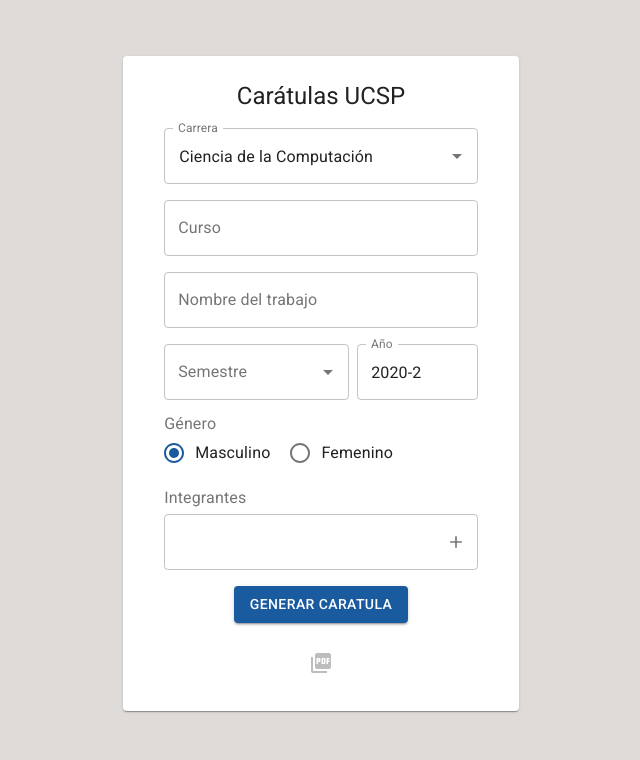
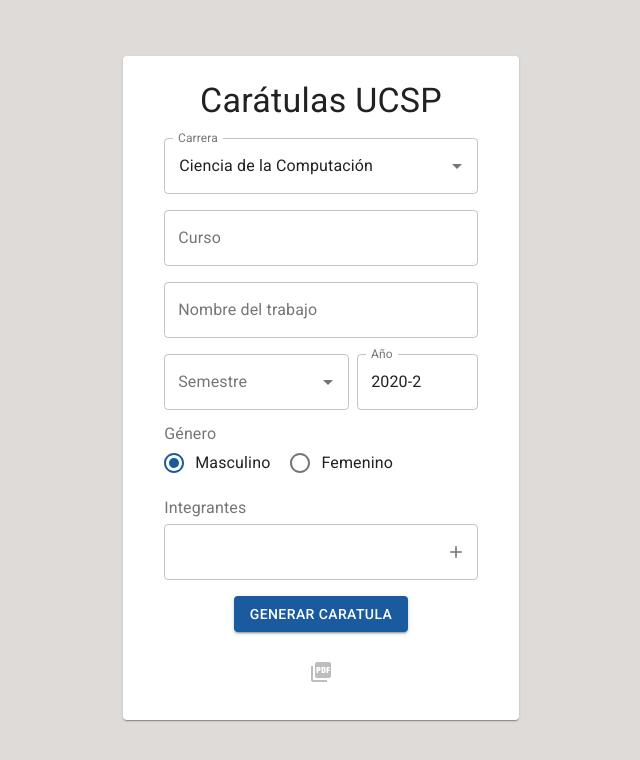
Before and after one commit to oscaramos/caratulas-ucsp, a React (Create React App) app: page / in a window 1280 px wide. Shown: the top 760 px of the page, without its empty margins (319-959 px from the left). Built offline with nearby package versions, Linux system fonts and the light colour scheme.

Commit message:
Big refactor(Remove unused abstractions, eslint)

```diff
--- a/src/App.js
+++ b/src/App.js
@@ -11,14 +11,14 @@
 import RadioGroup from "@material-ui/core/RadioGroup";
 import FormLabel from "@material-ui/core/FormLabel";
 import FormControl from "@material-ui/core/FormControl";
-import AddIcon from '@material-ui/icons/Add';
-import RemoveIcon from '@material-ui/icons/Remove';
 import IconButton from "@material-ui/core/IconButton";
 import Autocomplete from '@material-ui/lab/Autocomplete';
 import CircularProgress from "@material-ui/core/CircularProgress";
 import InputAdornment from "@material-ui/core/InputAdornment";
 import { makeStyles } from "@material-ui/core/styles";
 
+import AddIcon from '@material-ui/icons/Add';
+import RemoveIcon from '@material-ui/icons/Remove';
 import PictureAsPdfIcon from '@material-ui/icons/PictureAsPdf';
 
 import { fetchGenerateCover } from "./api";
@@ -99,32 +99,6 @@
   }
 }));
 
-const TextFieldView = ({ ...otherprops }) =>
-  <TextField
-    variant='outlined'
-    fullWidth
-    {...otherprops}
-  />;
-
-const RadiosView = ({ data, field, handleRadioChange }) => (
-  <FormControl component='fieldset' key={field}>
-    <FormLabel component='legend'>{data[field].label}</FormLabel>
-    <RadioGroup row aria-label={data[field].label} value={data[field].value} onChange={handleRadioChange}>
-      {
-        Object.keys(data[field].radio).map(key => (
-          <FormControlLabel
-            key={key}
-            name={field}
-            value={key}
-            style={{ marginRight: "1.25em" }}
-            control={<Radio color='primary' />}
-            label={data[field].radio[key]}
-          />
-        ))
-      }
-    </RadioGroup>
-  </FormControl>
-)
 
 
 function App() {
@@ -165,39 +139,64 @@
   };
 
   const handleDataChange = (field, value) => {
-    setData({ ...data, [field]: { ...data[field], value } });
+    setData({
+      ...data,
+      [field]: {
+        ...data[field],
+        value
+      }
+    });
   };
 
-  const handleNamesInput = index => event => {
+  const changeName = index => event => {
     const changeNameFromData = (value) => {
       const newValues = [...value];
       newValues[index] = event.target.value;
       return newValues;
     }
 
-    setData({ ...data, names: { ...data.names, value: changeNameFromData(data.names.value) } });
+    setData({
+      ...data,
+      names: {
+        ...data.names,
+        value: changeNameFromData(data.names.value)
+      }
+    });
   }
 
   const addName = () => {
-    setData({ ...data, names: { ...data.names, value: [...data.names.value, ""] } })
+    setData({
+      ...data,
+      names: {
+        ...data.names,
+        value: [...data.names.value, ""]
+      }
+    })
   }
 
   const removeName = indexToRemove => () => {
-    const removeNameFromData = value => value.filter((x, idx) => idx !== indexToRemove)
-
-    setData({ ...data, names: { ...data.names, value: removeNameFromData(data.names.value) } })
+    setData({
+      ...data,
+      names: {
+        ...data.names,
+        value: data.names.value.filter((_, idx) => idx !== indexToRemove)
+      }
+    })
   }
 
   return (
     <Container maxWidth='xs' className={classes.root}>
       <Paper>
+        {" "}
+        {/*----- User data input -----*/}
         <Grid container spacing={2} direction='column' alignItems='center'
               className={classes.form} component='form' noValidate autoComplete='off'>
           {" "}
-          {/*----- User data input -----*/}
+          {/*----- Header -----*/}
           <Grid item>
-            <Typography variant='h5'>Carátulas UCSP</Typography>
+            <Typography variant='h4'>Carátulas UCSP</Typography>
           </Grid>
+
           {" "}
           {/*----- Career -----*/}
           <Grid item className={classes.itemContainer}>
@@ -206,25 +205,46 @@
               value={data['career'].value}
               onChange={(event, value) => handleDataChange('career', value)}
               renderInput={(params) =>
-                <TextFieldView {...params} name='career' label={data['career'].label}
-                               error={clickedGenerate && !data['career'].value} />
+                <TextField
+                  name='career'
+                  variant='outlined'
+                  label={data['career'].label}
+                  error={clickedGenerate && !data['career'].value}
+                  fullWidth
+                  {...params}
+                />
               }
             />
           </Grid>
+
           {" "}
           {/*----- Course -----*/}
           <Grid item className={classes.itemContainer}>
-            <TextFieldView name='course' value={data['course'].value} label={data['course'].label}
+            <TextField
+              name='course'
+              variant='outlined'
+              value={data['course'].value}
+              label={data['course'].label}
               onChange={(event) => handleDataChange('course', event.target.value)}
-                           error={clickedGenerate && !data['course'].value} />
+              error={clickedGenerate && !data['course'].value}
+              fullWidth
+            />
           </Grid>
+
           {" "}
           {/*----- Work -----*/}
           <Grid item className={classes.itemContainer}>
-            <TextFieldView name='work' value={data['work'].value} label={data['work'].label}
+            <TextField
+              name='work'
+              variant='outlined'
+              value={data['work'].value}
+              label={data['work'].label}
               onChange={(event) => handleDataChange('work', event.target.value)}
-                           error={clickedGenerate && !data['work'].value} />
+              error={clickedGenerate && !data['work'].value}
+              fullWidth
+            />
           </Grid>
+
           {" "}
           {/*----- Semester and Year -----*/}
           <Grid item className={classes.itemContainer}>
@@ -235,23 +255,52 @@
                   value={data['semester'].value}
                   onChange={(event, value) => handleDataChange('semester', value)}
                   renderInput={(params) =>
-                    <TextFieldView {...params} name='semester' label={data['semester'].label}
-                                   error={clickedGenerate && !data['semester'].value} />
+                    <TextField
+                      name='semester'
+                      variant='outlined'
+                      label={data['semester'].label}
+                      error={clickedGenerate && !data['semester'].value}
+                      fullWidth
+                      {...params}
+                    />
                   }
                 />
               </Grid>
               <Grid item className={classes.yearInput}>
-                <TextFieldView key='year' name='year' value={data['year'].value} label={data['year'].label}
+                <TextField
+                  name='year'
+                  variant='outlined'
+                  value={data['year'].value}
+                  label={data['year'].label}
                   onChange={(event) => handleDataChange('year', event.target.value)}
-                               error={clickedGenerate && !data['year'].value} />
+                  error={clickedGenerate && !data['year'].value}
+                  fullWidth
+                />
               </Grid>
             </Grid>
           </Grid>
+
           {" "}
           {/*----- Gender -----*/}
           <Grid item className={classes.itemContainer}>
-            <RadiosView classes={classes} field='gender' label={data['gender'].label}
-                        data={data} handleRadioChange={(event) => handleDataChange('gender', event.target.value)} />
+            <FormControl component='fieldset'>
+              <FormLabel component='legend'>{data['gender'].label}</FormLabel>
+              <RadioGroup row aria-label={data['gender'].label} value={data['gender'].value}
+                          onChange={(event) => handleDataChange('gender', event.target.value)}>
+                {
+                  Object.entries(data['gender'].radio).map(([key, label]) => (
+                    <FormControlLabel
+                      name='gender'
+                      key={key}
+                      value={key}
+                      label={label}
+                      style={{ marginRight: "1.25em" }}
+                      control={<Radio color='primary' />}
+                    />
+                  ))
+                }
+              </RadioGroup>
+            </FormControl>
           </Grid>
 
           {" "}
@@ -261,23 +310,26 @@
             <div style={{ width: "100%", height: "0.5em" }} />
             <Grid container spacing={1}>
               {
-                data['names'].value.map((name, idx) =>
-                  <Grid item container key={idx}>
-                    <TextFieldView name='names' value={name}
-                                   onChange={handleNamesInput(idx)}
-                                   error={clickedGenerate && !data['names'].value}
+                data['names'].value.map((name, index) =>
+                  <Grid item container key={index}>
+                    <TextField
+                      variant='outlined'
+                      name='names'
+                      value={name}
+                      onChange={changeName(index)}
+                      error={clickedGenerate && data['names'].value.length===0}
                       fullWidth
                       InputProps={{
                         endAdornment:
                           <InputAdornment position='end'>
                             {/*----- The last name has plus button, the others has minus buttons -----*/}
                             {
-                                           (idx === data['names'].value.length - 1 ?
+                              (index === data['names'].value.length - 1 ?
                                 <IconButton aria-label='add name' onClick={addName}>
                                   <AddIcon fontSize='small' />
                                 </IconButton>
                                 :
-                                             <IconButton aria-label='remove name' onClick={removeName(idx)}>
+                                <IconButton aria-label='remove name' onClick={removeName(index)}>
                                   <RemoveIcon fontSize='small' />
                                 </IconButton>)
                             }
@@ -289,6 +341,7 @@
               }
             </Grid>
           </Grid>
+
           {" "}
           {/*----- User interactions -----*/}
           <Grid item> {/*----- Button -----*/}
```
Lines whose indentation alone changed are shown as unchanged.
